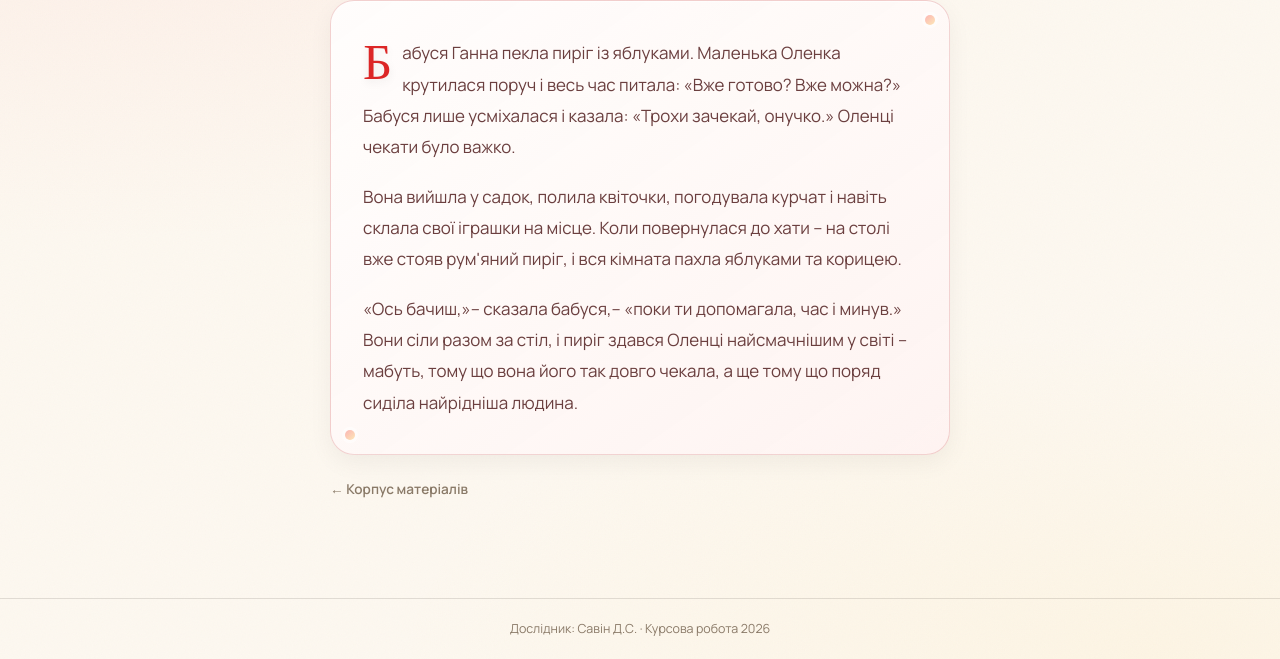
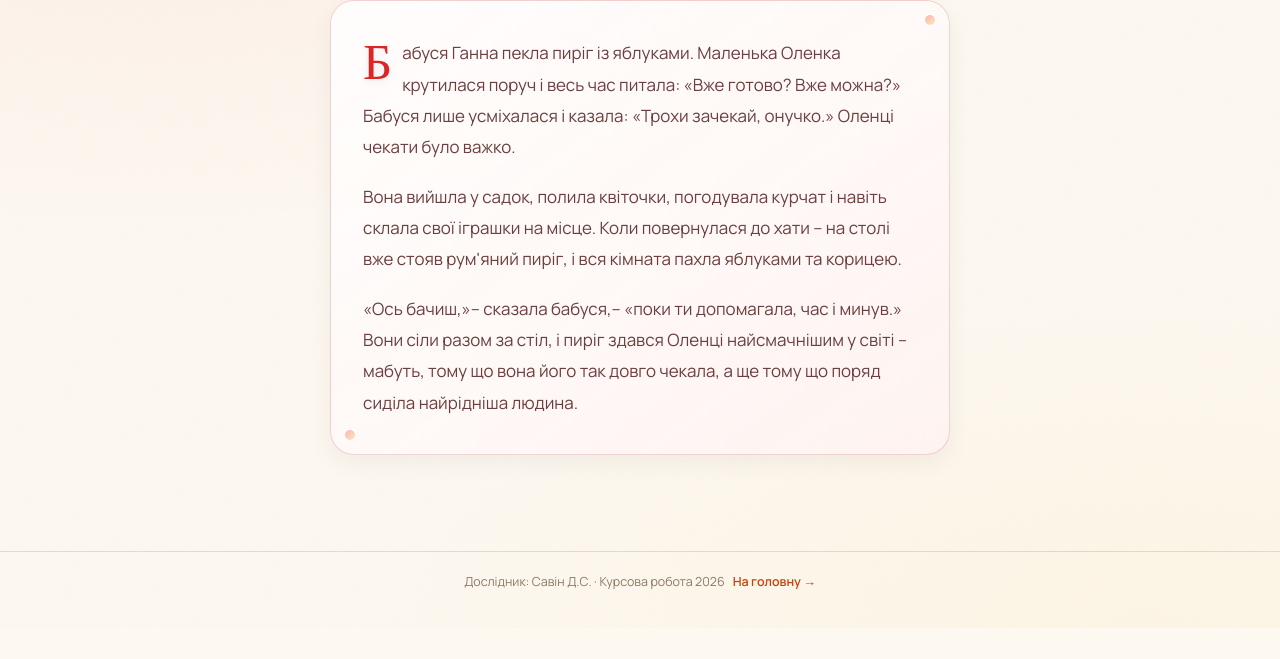
Before and after one commit to dmitthedazed/BPEDK_coursework, a plain HTML site: page m/bbp/index.html in a window 1280 px wide. Shown: the part 172-831 px from the top of the page. After the commit the page ends 800 px from the top, so only its background shows below. Drawn offline with nearby package versions, Linux system fonts and the light colour scheme.

Commit message:
Fix story page footers: remove corpus back link, add index link to footer
- Remove "← Корпус матеріалів" back link from all 9 story pages
- Add "На головну →" link inside footer of all 9 story pages
- Add "На головну →" link inside footer of hub m/index.html
- Fix hub footer position: moved after analytics script (was sandwiched between scripts)

Co-Authored-By: Claude Sonnet 4.6 <noreply@anthropic.com>

```diff
--- a/m/bbp/index.html
+++ b/m/bbp/index.html
@@ -39,10 +39,10 @@
       <p>Вона вийшла у садок, полила квіточки, погодувала курчат і навіть склала свої іграшки на місце. Коли повернулася до хати -- на столі вже стояв рум'яний пиріг, і вся кімната пахла яблуками та корицею.</p>
       <p>«Ось бачиш,»-- сказала бабуся,-- «поки ти допомагала, час і минув.» Вони сіли разом за стіл, і пиріг здався Оленці найсмачнішим у світі -- мабуть, тому що вона його так довго чекала, а ще тому що поряд сиділа найрідніша людина.</p>
     </article>
-    <a class="story-back" href="../">← Корпус матеріалів</a>
   </main>
   <footer class="site-footer">
     <span>Дослідник: Савін Д.С. · Курсова робота 2026</span>
+    <a href="../../">На головну →</a>
   </footer>
   <script src="../../assets/analytics.js?v=2" defer></script>
 </body>
```
Also changed, not shown: m/dub/index.html (+1 -1 lines), m/index.html (+2 -1 lines), m/izh/index.html (+1 -1 lines), m/ksh/index.html (+1 -1 lines), m/lsk/index.html (+1 -1 lines), m/pst/index.html (+1 -1 lines), m/snc/index.html (+1 -1 lines), m/spb/index.html (+1 -1 lines), m/xhf/index.html (+1 -1 lines).
